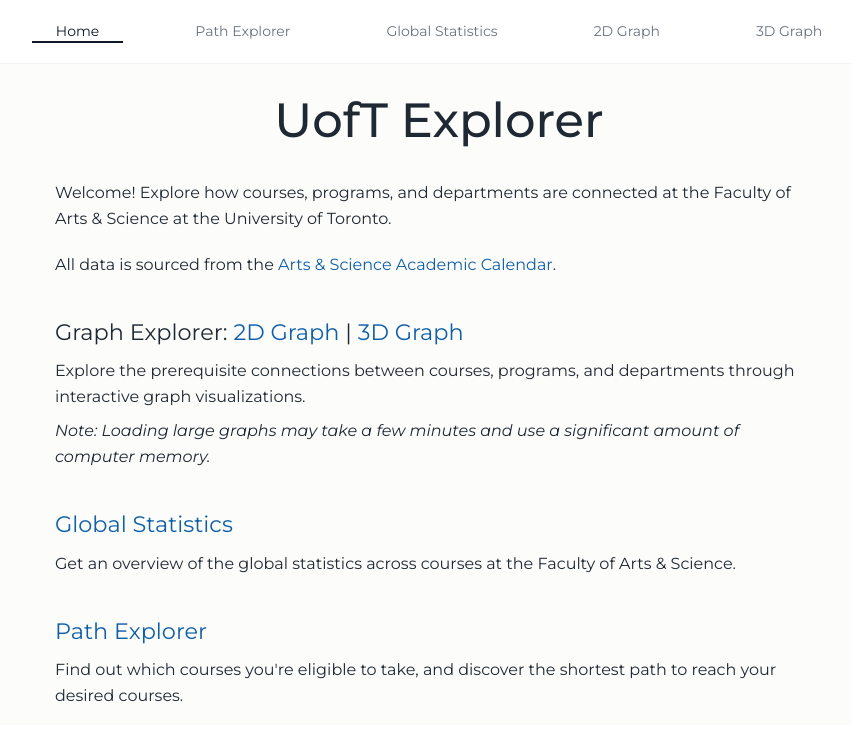
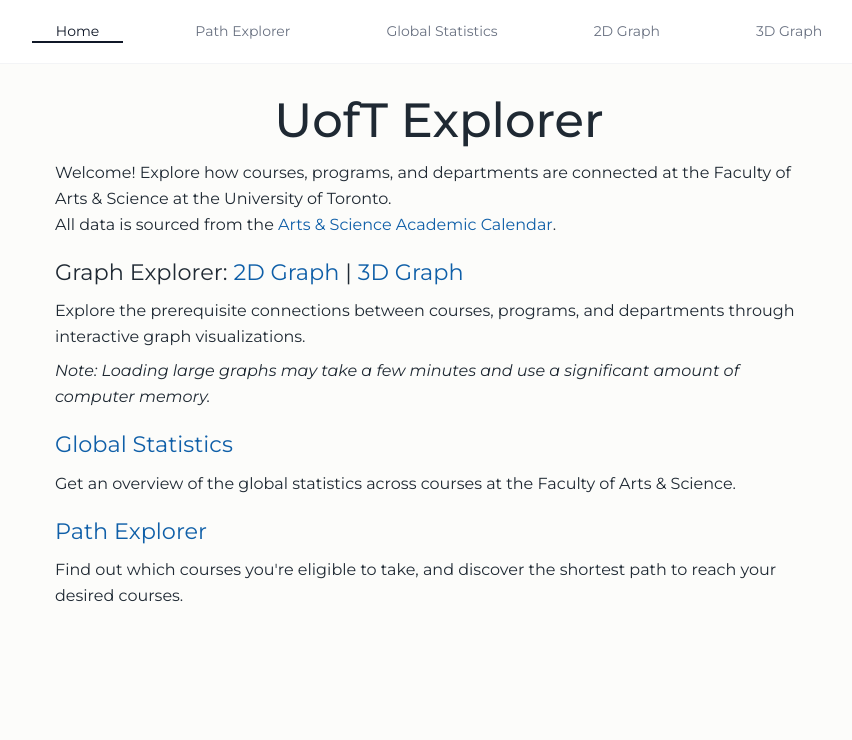
Before and after one commit to andrei-akopian/UofTExplorer, a React (Vite) app in the folder frontend/: page / in a window 1280 px wide. Shown: the top 740 px of the page, without its empty margins (201-1053 px from the left). Built offline with nearby package versions, Linux system fonts and the light colour scheme; a web font is replaced by a local one.

Commit message:
fix: make home component full page height

```diff
--- a/frontend/src/pages/Home.tsx
+++ b/frontend/src/pages/Home.tsx
@@ -5,8 +5,8 @@ const pageLinkClassName =
 
 export default function Home() {
   return (
-    <div className="bg-page-bg text-text-body flex w-full flex-col items-center px-4 py-4 font-sans leading-relaxed md:px-5">
-      <div className="grid w-full max-w-3xl gap-5 font-sans">
+    <div className="bg-page-bg text-text-body flex h-full w-full flex-col items-center px-4 py-4 font-sans leading-relaxed md:px-5">
+      <div className="h-full w-full max-w-3xl gap-5 font-sans">
         <h1 className="font-display m-4 text-center text-5xl font-medium">
           UofT Explorer
         </h1>
```
